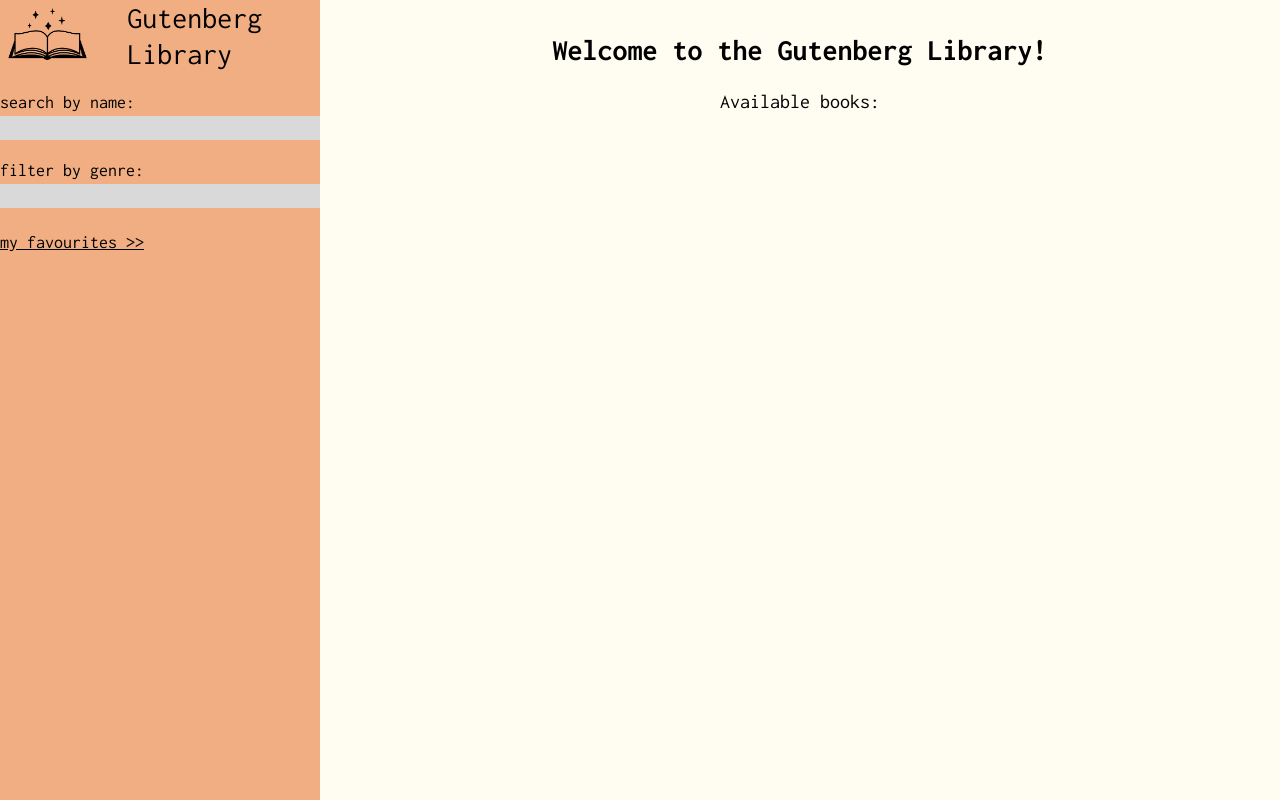
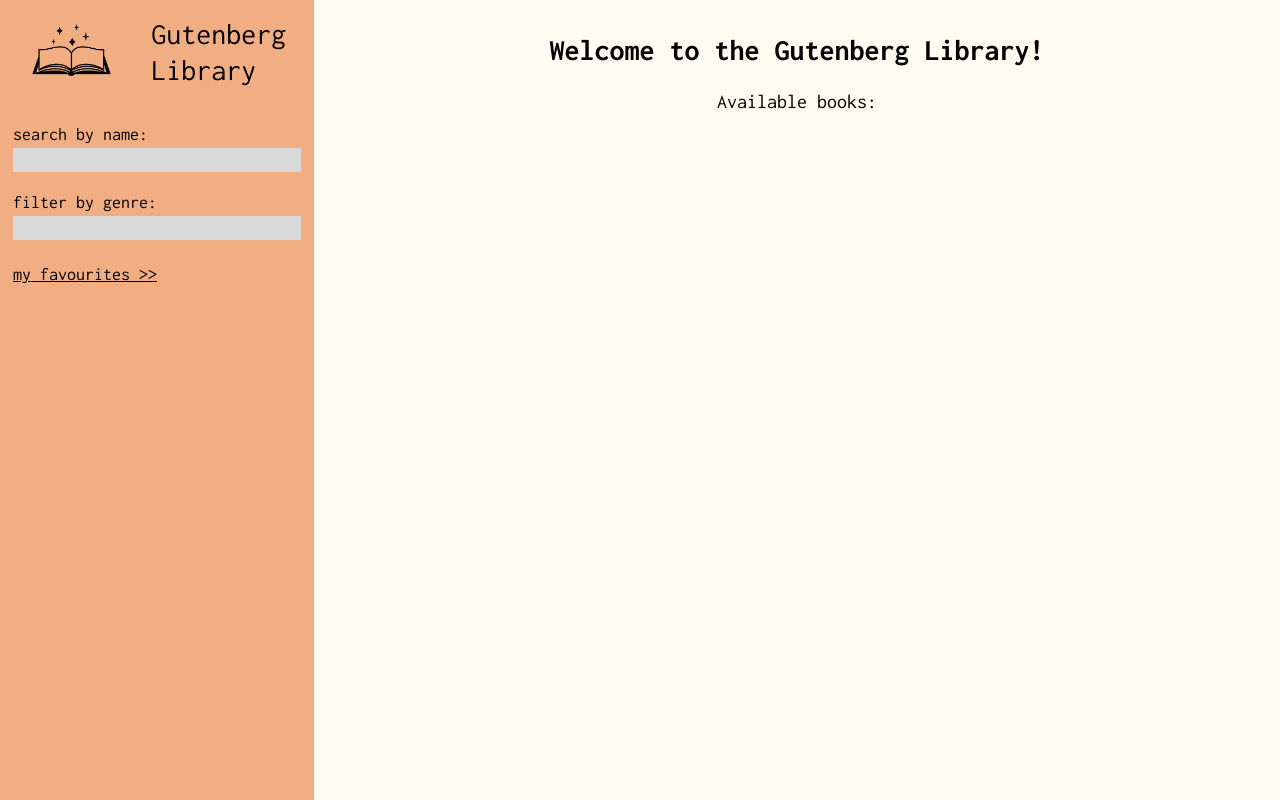
Before and after one commit to sararekowska/project-gutenberg-library, a Next.js app: page / in a window 1280 px wide. Built offline with nearby package versions, Linux system fonts and the light colour scheme.

Commit message:
style: desktop styles

```diff
--- a/components/Sidebar.tsx
+++ b/components/Sidebar.tsx
@@ -2,7 +2,7 @@ const Sidebar = () => {
   return (
     <section className="w-full bg-[#F1AE82] xl:h-screen xl:w-[26rem]">
       {/* logo and text  */}
-      <div className="w-full flex items-center justify-evenly sm:justify-center">
+      <div className="w-full flex items-center justify-evenly sm:justify-center xl:pl-6 xl:pt-4">
         <img
           src="/images/book-logo.png"
           alt="library logo"
@@ -12,13 +12,13 @@ const Sidebar = () => {
       </div>
 
       {/* search fields  */}
-      <div className="w-full pb-5 mt-4 flex flex-col items-center">
+      <div className="w-full pb-5 mt-4 flex flex-col items-center xl:mt-8">
         {/* search by name  */}
         <div className="flex flex-col mb-4">
           <span className="text-lg">search by name:</span>
           <input
             type="text"
-            className="bg-[#D9D9D9] focus:outline-none pl-1 w-80"
+            className="bg-[#D9D9D9] focus:outline-none pl-1 w-80 xl:w-72"
           />
         </div>
 
@@ -27,14 +27,14 @@ const Sidebar = () => {
           <span className="text-lg">filter by genre:</span>
           <input
             type="text"
-            className="bg-[#D9D9D9] focus:outline-none pl-1 w-80"
+            className="bg-[#D9D9D9] focus:outline-none pl-1 w-80 xl:w-72"
           />
         </div>
       </div>
 
       {/* favourites  */}
       <div className="w-full flex justify-center pb-6">
-        <span className="text-lg w-[320px] underline">
+        <span className="text-lg w-[320px] underline xl:xl:w-72">
           my favourites {">>"}
         </span>
       </div>
```
